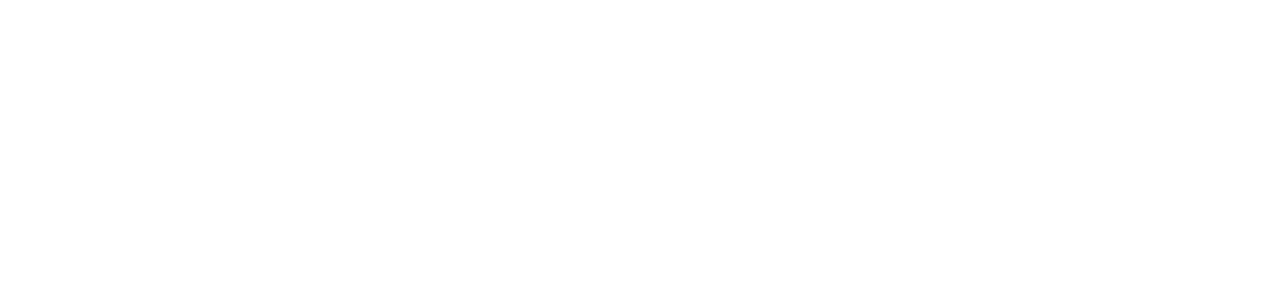
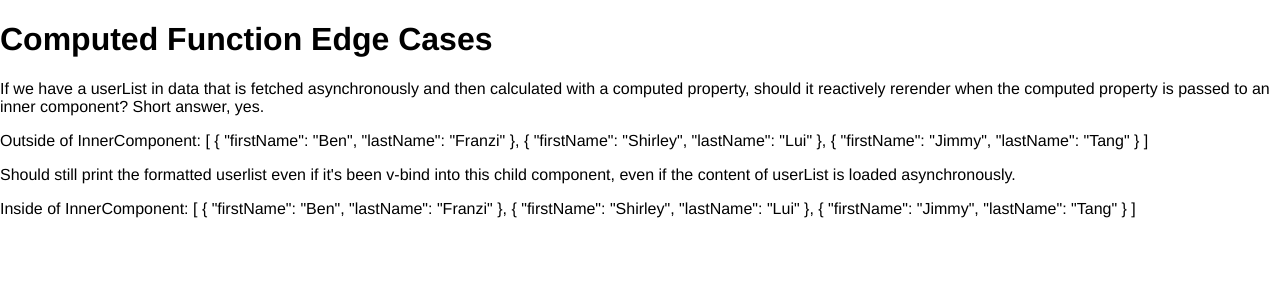
Before and after one commit to blaytenshi/vue-3-examples, a Vue app: page /computed-edge-cases in a window 1280 px wide. Before the commit this address had no page. Shown: the top 300 px of the page. Built offline with nearby package versions, Linux system fonts and the light colour scheme.

Commit message:
Added computed function edge cases example Added local list searching example

```diff
--- a/src/router/routes.js
+++ b/src/router/routes.js
@@ -83,5 +83,17 @@ export default [
     name: "BasicInputs",
     displayName: "Basic Inputs",
     component: () => import("../views/basic-inputs/index.vue")
+  },
+  {
+    path: "/computed-edge-cases",
+    name: "ComputedEdgeCases",
+    displayName: "Computed Edge Cases",
+    component: () => import("../views/computed-edge-cases/index.vue")
+  },
+  {
+    path: "/local-list-searching",
+    name: "LocalListSearching",
+    displayName: "Local List Searching",
+    component: () => import("../views/local-list-searching/index.vue")
   }
 ];
--- /dev/null
+++ b/src/views/computed-edge-cases/index.vue
@@ -0,0 +1,44 @@
+<script>
+import {fetchProfiles} from "../../api/index.js";
+import InnerComponent from "./inner-component.vue";
+
+export default {
+  components: { InnerComponent },
+  data() {
+    return {
+      userList: []
+    }
+  },
+  computed: {
+    formattedUserList() {
+      return [
+        {
+          firstName: 'Ben',
+          lastName: 'Franzi',
+        },
+        ...this.userList.map(({ firstName, lastName }) => ({
+          firstName,
+          lastName
+        }))
+      ]
+    }
+  },
+  async mounted() {
+    this.userList = await fetchProfiles();
+  }
+}
+</script>
+
+<template>
+  <h1>Computed Function Edge Cases</h1>
+  <p>
+    If we have a userList in data that is fetched asynchronously and then calculated with a computed property,
+    should it reactively rerender when the computed property is passed to an inner component? Short answer, yes.
+  </p>
+  <p>Outside of InnerComponent: {{ formattedUserList }}</p>
+  <InnerComponent
+    v-bind="{
+      userList: formattedUserList
+    }"
+  />
+</template>
--- /dev/null
+++ b/src/views/computed-edge-cases/inner-component.vue
@@ -0,0 +1,20 @@
+<script>
+export default {
+  props: {
+    userList: {
+      type: Array,
+      default() {
+        return []
+      }
+    },
+  }
+}
+</script>
+
+<template>
+  <p>
+    Should still print the formatted userlist even if it's been v-bind into this
+    child component, even if the content of userList is loaded asynchronously.
+  </p>
+  <p>Inside of InnerComponent: {{ userList }}</p>
+</template>
--- /dev/null
+++ b/src/views/local-list-searching/index.vue
@@ -0,0 +1,49 @@
+<script>
+export default {
+  data() {
+    return {
+      userList: [
+        { label: 'Jimmy Tang' },
+        { label: 'Shirley Lui' },
+        { label: 'Ben Franzi' },
+        { label: 'Danny Lai' }
+      ],
+      searchValue: '',
+      filteredUserList: []
+    }
+  },
+  methods: {
+    handleSearchChange(event) {
+      this.searchValue = event.target.value;
+
+      this.filteredUserList = this.userList.filter(({ label }) => label.toLowerCase().includes(this.searchValue.toLowerCase()));
+    }
+  }
+}
+</script>
+
+<template>
+  <h1>Local List Searching</h1>
+  <p>
+    If we have a userList in data that is fetched asynchronously and then calculated with a computed property,
+    should it reactively rerender when the computed property is passed to an inner component? Short answer, yes.
+  </p>
+  <label for="nameSearch">Name Search</label>
+  <input
+    v-bind="{
+      id: 'nameSearch',
+      name: 'nameSearch',
+      type: 'text',
+    }"
+    @input="handleSearchChange"
+  >
+  <p>Search Value: {{ searchValue }}</p>
+  <ul>
+    <li
+      v-for="user in filteredUserList"
+      :key="user.label"
+    >
+      {{ user.label }}
+    </li>
+  </ul>
+</template>
```
